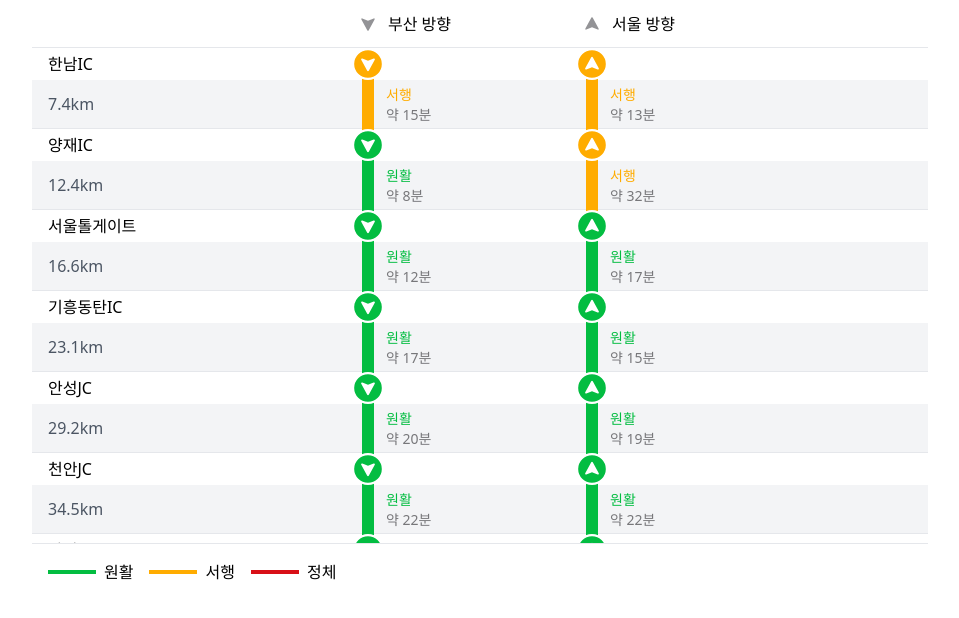
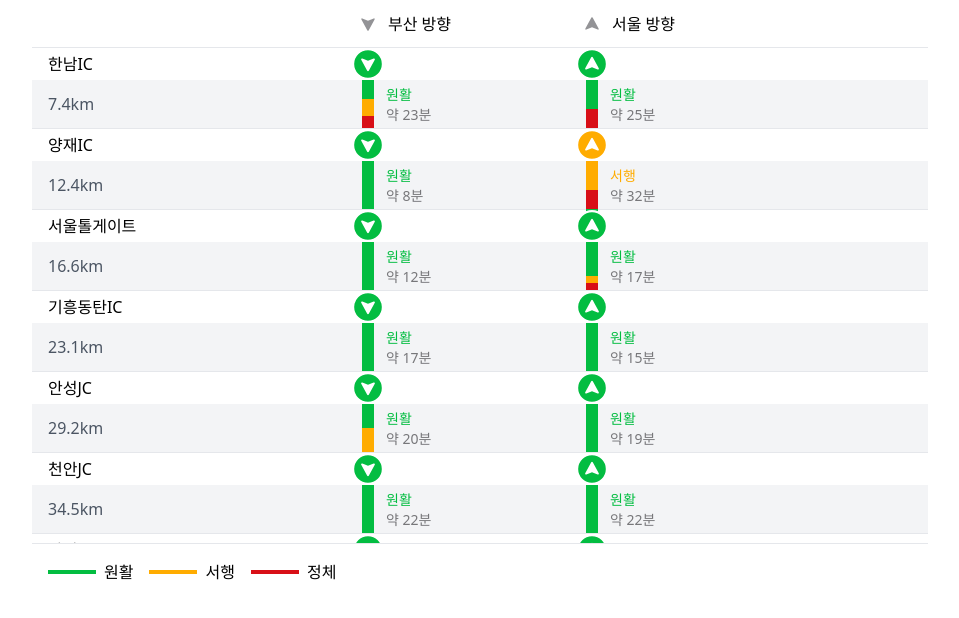
Before and after one commit to ksheyon123/road-status-preview, a Next.js app: page / in a window 1280 px wide. Shown: the top 618 px of the page, without its empty margins (160-1119 px from the left). Built offline with nearby package versions, Linux system fonts and the light colour scheme.

Commit message:
Update traffic bar seperation

```diff
--- a/src/app/page.tsx
+++ b/src/app/page.tsx
@@ -1,5 +1,19 @@
 import { sections } from "@/constants";
 import React from "react";
+
+// 상태에 따른 색상 반환 함수
+const getStatusColor = (status: string) => {
+  switch (status) {
+    case "원활":
+      return "#03bd41";
+    case "서행":
+      return "#ffac00";
+    case "정체":
+      return "#d80f17";
+    default:
+      return "#cad1d8";
+  }
+};
 
 // 방향 아이콘 컴포넌트
 const DirectionIcon = ({ direction }: { direction: string }) => {
@@ -20,20 +34,6 @@ const DirectionIcon = ({ direction }: { direction: string }) => {
       />
     </svg>
   );
-};
-
-// 상태에 따른 색상 반환 함수
-const getStatusColor = (status: string) => {
-  switch (status) {
-    case "원활":
-      return "#03bd41";
-    case "서행":
-      return "#ffac00";
-    case "정체":
-      return "#d80f17";
-    default:
-      return "#cad1d8";
-  }
 };
 
 // 원형 방향 아이콘 컴포넌트
@@ -71,69 +71,110 @@ const CircleDirectionIcon = ({
   );
 };
 
-// 교통 상황 막대 컴포넌트
-const TrafficBar = ({ status, time }: { status: string; time: string }) => {
+// VDS 인터페이스 정의
+interface VDS {
+  status: string;
+  percentage: number;
+  time: string;
+}
+
+// 수정된 TrafficBar 컴포넌트
+const TrafficBar = ({ segments }: { segments: VDS[] }) => {
+  // 전체 시간 계산
+  const totalTime = segments.reduce((acc, segment) => {
+    return acc + parseInt(segment.time);
+  }, 0);
+
+  // percentage가 가장 큰 상태 찾기
+  const mainStatus = segments.reduce((prev, current) =>
+    current.percentage > prev.percentage ? current : prev
+  ).status;
+
   return (
     <div className="h-full w-full flex items-center justify-center">
       <div className="relative h-12 w-3 bg-[#939396]">
-        <div
-          className="absolute top-[-8px] left-0 w-3 h-16"
-          style={{ backgroundColor: getStatusColor(status) }}
-        />
+        {/* 상태별 막대 렌더링 */}
+        {segments.map((segment, index) => {
+          let prevHeight = segments
+            .slice(0, index)
+            .reduce((acc, s) => acc + s.percentage, 0);
+
+          return (
+            <div
+              key={index}
+              className="absolute left-0 w-3"
+              style={{
+                top: `${prevHeight}%`,
+                height: `${segment.percentage}%`,
+                backgroundColor: getStatusColor(segment.status),
+              }}
+            />
+          );
+        })}
+
+        {/* 상태 및 시간 텍스트 */}
         <div className="absolute top-[5px] left-0 w-20 h-[30px] flex flex-col pl-6">
-          <span className="text-sm" style={{ color: getStatusColor(status) }}>
-            {status}
+          <span
+            className="text-sm"
+            style={{ color: getStatusColor(mainStatus) }}
+          >
+            {mainStatus}
           </span>
-          <span className="text-sm" style={{ color: "#77777a" }}>
-            약 {time}분
-          </span>
+          <span className="text-sm text-[#77777a]">약 {totalTime}분</span>
         </div>
       </div>
     </div>
   );
 };
 
-// 구간 컴포넌트
+// Section 컴포넌트 props 인터페이스 업데이트
+interface SectionProps {
+  name: string;
+  distance?: string;
+  leftVDS: VDS[];
+  rightVDS: VDS[];
+  isLast?: boolean;
+}
+
+// 수정된 Section 컴포넌트
 const Section = ({
   name,
   distance,
-  leftStatus,
-  leftTime,
-  rightStatus,
-  rightTime,
+  leftVDS,
+  rightVDS,
   isLast = false,
-}: {
-  name: string;
-  distance?: string;
-  leftStatus: string;
-  leftTime?: string;
-  rightStatus: string;
-  rightTime?: string;
-  isLast?: boolean;
-}) => {
+}: SectionProps) => {
+  // 주요 상태 결정 (가장 높은 비율을 차지하는 상태)
+  const getMainStatus = (segments: VDS[]) => {
+    return segments.reduce((prev, current) =>
+      current.percentage > prev.percentage ? current : prev
+    ).status;
+  };
+
   return (
     <div className="w-full">
-      {/* 흰색 영역 */}
       <div className="h-8 bg-white grid grid-cols-4 items-center">
         <div className="pl-4 font-medium">{name}</div>
         <div className="flex justify-center">
-          <CircleDirectionIcon status={leftStatus} direction="up" />
+          <CircleDirectionIcon status={getMainStatus(leftVDS)} direction="up" />
         </div>
         <div className="flex justify-center">
-          <CircleDirectionIcon status={rightStatus} direction="down" />
+          <CircleDirectionIcon
+            status={getMainStatus(rightVDS)}
+            direction="down"
+          />
         </div>
         <div></div>
       </div>
 
-      {/* 회색 영역 - 마지막 구간이 아닐 때만 표시 */}
       {!isLast && (
         <div className="h-12 bg-gray-100 grid grid-cols-4 items-center">
           <div className="pl-4 text-gray-600">{distance}km</div>
           <div className="w-full h-full">
-            <TrafficBar status={leftStatus} time={leftTime || ""} />
+            <TrafficBar segments={leftVDS} />
           </div>
           <div className="w-full h-full">
-            <TrafficBar status={rightStatus} time={rightTime || ""} />
+            <TrafficBar segments={rightVDS} />
           </div>
           <div className="w-full h-full"></div>
         </div>
@@ -168,10 +209,17 @@ const TrafficDashboard = () => {
         <div></div>
       </div>
 
-      {/* 구간들 - 스크롤 가능한 영역 */}
+      {/* 섹션 렌더링 */}
       <div className="flex-1 overflow-y-auto divide-y">
         {sections.map((section, index) => (
-          <Section key={index} {...section} />
+          <Section
+            key={index}
+            name={section.name}
+            distance={section.distance}
+            leftVDS={section.leftVDS}
+            rightVDS={section.rightVDS}
+            isLast={index === sections.length - 1}
+          />
         ))}
       </div>
 
--- a/src/constants/index.ts
+++ b/src/constants/index.ts
@@ -2,144 +2,134 @@ const sections = [
   {
     name: "한남IC",
     distance: "7.4",
-    leftStatus: "서행",
-    leftTime: "15",
-    rightStatus: "서행",
-    rightTime: "13",
+    leftVDS: [
+      { status: "원활", percentage: 40, time: "10" },
+      { status: "서행", percentage: 35, time: "8" },
+      { status: "정체", percentage: 25, time: "5" },
+    ],
+    rightVDS: [
+      { status: "원활", percentage: 60, time: "15" },
+      { status: "정체", percentage: 40, time: "10" },
+    ],
   },
   {
     name: "양재IC",
     distance: "12.4",
-    leftStatus: "원활",
-    leftTime: "8",
-    rightStatus: "서행",
-    rightTime: "32",
+    leftVDS: [{ status: "원활", percentage: 100, time: "8" }],
+    rightVDS: [
+      { status: "서행", percentage: 60, time: "10" },
+      { status: "정체", percentage: 40, time: "17" },
+      { status: "원활", percentage: 40, time: "5" },
+    ],
   },
   {
     name: "서울톨게이트",
     distance: "16.6",
-    leftStatus: "원활",
-    leftTime: "12",
-    rightStatus: "원활",
-    rightTime: "17",
+    leftVDS: [{ status: "원활", percentage: 100, time: "12" }],
+    rightVDS: [
+      { status: "원활", percentage: 70, time: "3" },
+      { status: "서행", percentage: 15, time: "6" },
+      { status: "정체", percentage: 15, time: "8" },
+    ],
   },
   {
     name: "기흥동탄IC",
     distance: "23.1",
-    leftStatus: "원활",
-    leftTime: "17",
-    rightStatus: "원활",
-    rightTime: "15",
+    leftVDS: [{ status: "원활", percentage: 100, time: "17" }],
+    rightVDS: [{ status: "원활", percentage: 100, time: "15" }],
   },
   {
     name: "안성JC",
     distance: "29.2",
-    leftStatus: "원활",
-    leftTime: "20",
-    rightStatus: "원활",
-    rightTime: "19",
+    leftVDS: [
+      { status: "원활", percentage: 50, time: "6" },
+      { status: "서행", percentage: 50, time: "14" },
+    ],
+    rightVDS: [{ status: "원활", percentage: 100, time: "19" }],
   },
   {
     name: "천안JC",
     distance: "34.5",
-    leftStatus: "원활",
-    leftTime: "22",
-    rightStatus: "원활",
-    rightTime: "22",
+    leftVDS: [{ status: "원활", percentage: 100, time: "22" }],
+    rightVDS: [{ status: "원활", percentage: 100, time: "22" }],
   },
   {
     name: "남이JC",
     distance: "21.5",
-    leftStatus: "원활",
-    leftTime: "14",
-    rightStatus: "원활",
-    rightTime: "14",
+    leftVDS: [{ status: "원활", percentage: 100, time: "14" }],
+    rightVDS: [{ status: "원활", percentage: 100, time: "14" }],
   },
   {
     name: "회덕JC",
     distance: "9.7",
-    leftStatus: "원활",
-    leftTime: "7",
-    rightStatus: "원활",
-    rightTime: "6",
+    leftVDS: [{ status: "원활", percentage: 100, time: "7" }],
+    rightVDS: [{ status: "원활", percentage: 100, time: "6" }],
   },
   {
     name: "비룡JC",
     distance: "36.4",
-    leftStatus: "원활",
-    leftTime: "22",
-    rightStatus: "원활",
-    rightTime: "23",
+    leftVDS: [{ status: "원활", percentage: 100, time: "22" }],
+    rightVDS: [{ status: "원활", percentage: 100, time: "23" }],
   },
   {
     name: "영동IC",
     distance: "48.5",
-    leftStatus: "원활",
-    leftTime: "28",
-    rightStatus: "원활",
-    rightTime: "30",
+    leftVDS: [{ status: "원활", percentage: 100, time: "28" }],
+    rightVDS: [{ status: "원활", percentage: 100, time: "30" }],
   },
   {
     name: "김천JC",
     distance: "40.7",
-    leftStatus: "원활",
-    leftTime: "25",
-    rightStatus: "원활",
-    rightTime: "25",
+    leftVDS: [{ status: "원활", percentage: 100, time: "25" }],
+    rightVDS: [{ status: "원활", percentage: 100, time: "25" }],
   },
   {
     name: "오산교",
     distance: "19.9",
-    leftStatus: "원활",
-    leftTime: "13",
-    rightStatus: "원활",
-    rightTime: "13",
+    leftVDS: [{ status: "원활", percentage: 100, time: "13" }],
+    rightVDS: [{ status: "원활", percentage: 100, time: "13" }],
   },
   {
     name: "동대구JC",
     distance: "26.4",
-    leftStatus: "원활",
-    leftTime: "15",
-    rightStatus: "원활",
-    rightTime: "16",
+    leftVDS: [{ status: "원활", percentage: 100, time: "15" }],
+    rightVDS: [{ status: "원활", percentage: 100, time: "16" }],
   },
   {
     name: "영천IC",
     distance: "28.0",
-    leftStatus: "원활",
-    leftTime: "16",
-    rightStatus: "원활",
-    rightTime: "17",
+    leftVDS: [{ status: "원활", percentage: 100, time: "16" }],
+    rightVDS: [{ status: "원활", percentage: 100, time: "17" }],
   },
   {
     name: "경주IC",
     distance: "28.4",
-    leftStatus: "원활",
-    leftTime: "17",
-    rightStatus: "원활",
-    rightTime: "18",
+    leftVDS: [{ status: "원활", percentage: 100, time: "17" }],
+    rightVDS: [{ status: "원활", percentage: 100, time: "18" }],
   },
   {
     name: "언양JC",
     distance: "26.5",
-    leftStatus: "원활",
-    leftTime: "17",
-    rightStatus: "원활",
-    rightTime: "16",
+    leftVDS: [{ status: "원활", percentage: 100, time: "17" }],
+    rightVDS: [{ status: "원활", percentage: 100, time: "16" }],
   },
   {
     name: "양산JC",
     distance: "13.3",
-    leftStatus: "원활",
-    leftTime: "10",
-    rightStatus: "원활",
-    rightTime: "9",
+    leftVDS: [
+      { status: "원활", percentage: 50, time: "2" },
+      { status: "정체", percentage: 50, time: "8" },
+    ],
+    rightVDS: [
+      { status: "원활", percentage: 60, time: "3" },
+      { status: "서행", percentage: 40, time: "6" },
+    ],
   },
   {
     name: "만남의광장",
     isLast: true,
-    leftStatus: "원활",
-    rightStatus: "원활",
+    leftVDS: [{ status: "원활", percentage: 100, time: "0" }],
+    rightVDS: [{ status: "원활", percentage: 100, time: "0" }],
   },
 ];
 
```
